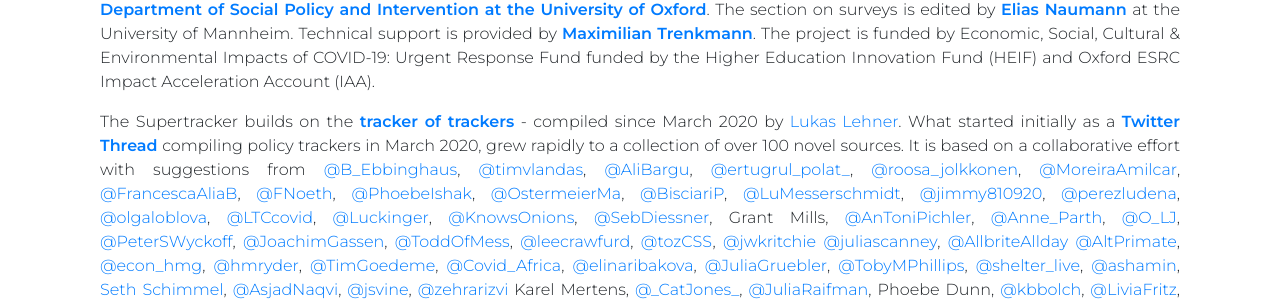
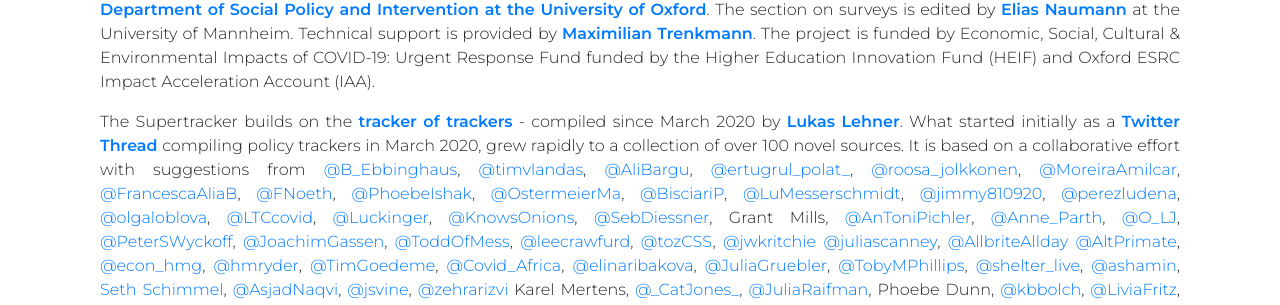
Before and after one commit to lukaslehner/supertracker, a Jekyll site: the page built from 05_about.md, in a window 1280 px wide. Shown: the part 497-802 px from the top of the page. Built offline with Jekyll 4.4.1, drawn with Linux system fonts in a browser that asks for light colours.

```diff
--- a/05_about.md
+++ b/05_about.md
@@ -11,7 +11,7 @@ In the context of Covid-19, numerous organisations have produced policy trackers
 
 The Oxford Supertracker project is lead by **[Mary Daly](https://www.spi.ox.ac.uk/people/profile/daly.html)**, **[Bernhard Ebbinghaus](https://www.spi.ox.ac.uk/people/professor-bernhard-ebbinghaus)**, **[Lukas Lehner](https://www.spi.ox.ac.uk/people/lukas-lehner)**, **[Marek Naczyk](https://www.spi.ox.ac.uk/people/dr-marek-naczyk)** and **[Tim Vlandas](https://www.spi.ox.ac.uk/people/dr-tim-vlandas)**, all at the **[Department of Social Policy and Intervention at the University of Oxford](https://www.spi.ox.ac.uk/)**. The section on surveys is edited by **[Elias Naumann](http://www.eliasnaumann.de/)** at the University of Mannheim. Technical support is provided by **[Maximilian Trenkmann](https://github.com/trenkmann)**. The project is funded by Economic, Social, Cultural & Environmental Impacts of COVID-19: Urgent Response Fund funded by the Higher Education Innovation Fund (HEIF) and Oxford ESRC Impact Acceleration Account (IAA).
 
-The Supertracker builds on the **[tracker of trackers](https://lukaslehner.github.io/covid19policytrackers/)** - compiled since March 2020 by [Lukas Lehner](https://www.spi.ox.ac.uk/people/lukas-lehner). What started initially as a **[Twitter
+The Supertracker builds on the **[tracker of trackers](https://lukaslehner.github.io/covid19policytrackers/)** - compiled since March 2020 by **[Lukas Lehner](https://www.spi.ox.ac.uk/people/lukas-lehner)**. What started initially as a **[Twitter
 Thread](https://twitter.com/LukasLehner_/status/1243557931888578565)** compiling policy trackers in
 March 2020, grew rapidly to a collection of over 100 novel sources. It is based on a collaborative effort with suggestions from
 [@B_Ebbinghaus](https://twitter.com/B_Ebbinghaus),
```
